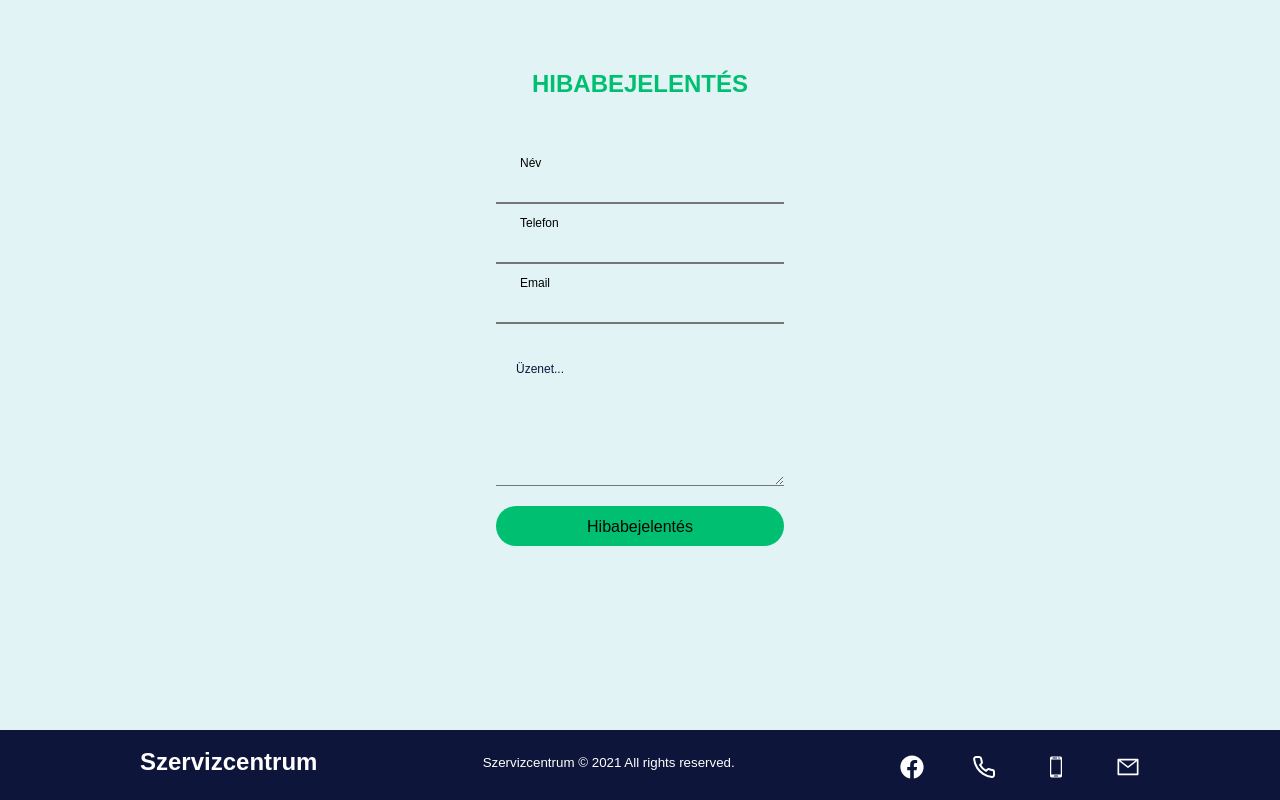
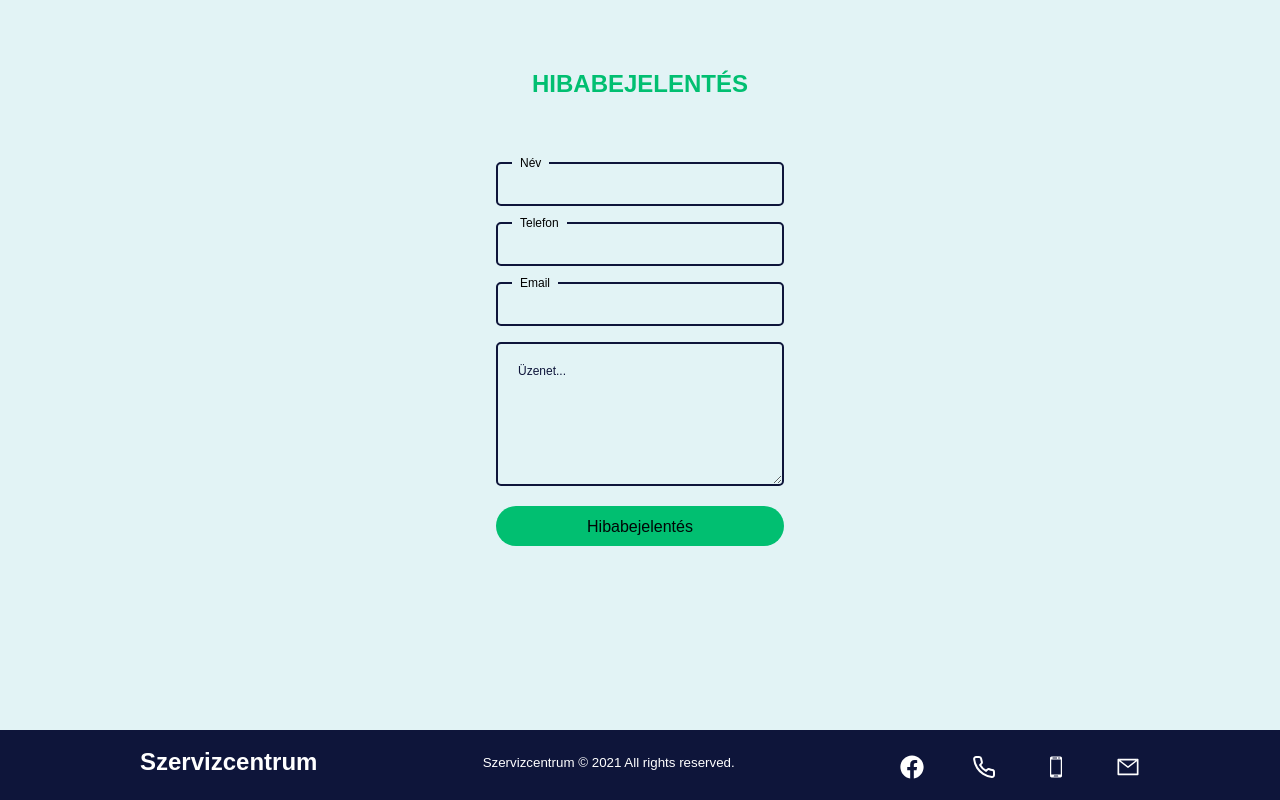
Before and after one commit to training6/szerviz, a React (Create React App) app in the folder frontend/: page / in a window 1280 px wide. Shown: the part 3210-4010 px from the top of the page. Built offline with nearby package versions, Linux system fonts and the light colour scheme.

Commit message:
update_form

```diff
--- a/frontend/src/components/MessageSection/form.css
+++ b/frontend/src/components/MessageSection/form.css
@@ -34,10 +34,13 @@
   left: 0;
   width: 100%;
   height: 100%;
+  border: 2px solid #0e153a;
+  border-radius: 5px;
+
   /*border-bottom: 2px solid #0e153a;*/
-  border-top: none;
+  /*border-top: none;
   border-left: none;
-  border-right: none;
+  border-right: none;*/
   outline: none;
   padding: 1.25rem;
   background: none;
@@ -47,11 +50,11 @@
   border: 2px solid #0e153a;
   border-radius: 5px;
 }*/
-
+/*
  .forminput:focus {
    border: 2px solid #0e153a;
    border-radius: 5px;
-  }
+  }*/
 
 
 .formlabel{
@@ -61,9 +64,9 @@
   padding: 0 0.5rem;
   color: black;
   cursor: text;
-  transition: top 0.2s ease-in,
+  /*transition: top 0.2s ease-in,
               left 0.2s ease-in;
-              /*font-size 200ms ease-in;*/
+              font-size 200ms ease-in;*/
   background-color: #e2f3f5;
   font-size: 12px;
 
```
Also changed, not shown: 6 other files (tests, documents, lock files or other folders).
